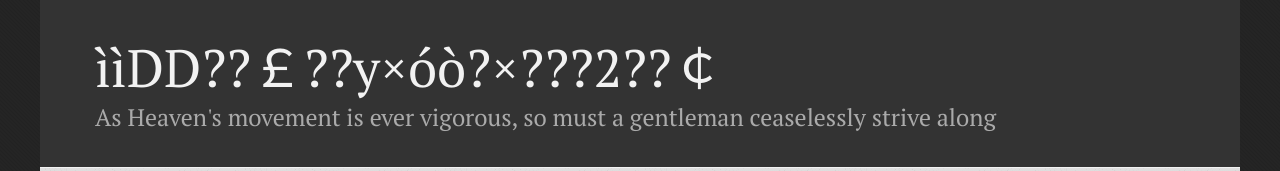
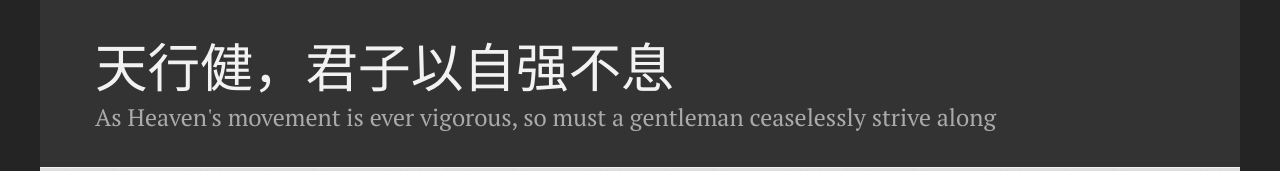
Before and after one commit to jiemingxin/jiemingxin.github.com, a plain HTML site: page index.html in a window 1280 px wide. Shown: the top 171 px of the page. Drawn offline with Linux system fonts and the light colour scheme.

Commit message:
Site updated at 2012-12-15 05:48:01 UTC

```diff
--- a/index.html
+++ b/index.html
@@ -35,7 +35,7 @@
 
 <body   >
   <header role="banner"><hgroup>
-  <h1><a href="/">ììDD??￡??y×óò?×???2??￠</a></h1>
+  <h1><a href="/">天行健，君子以自强不息</a></h1>
 
     <h2>As Heaven's movement is ever vigorous, so must a gentleman ceaselessly strive along</h2>
 
```
